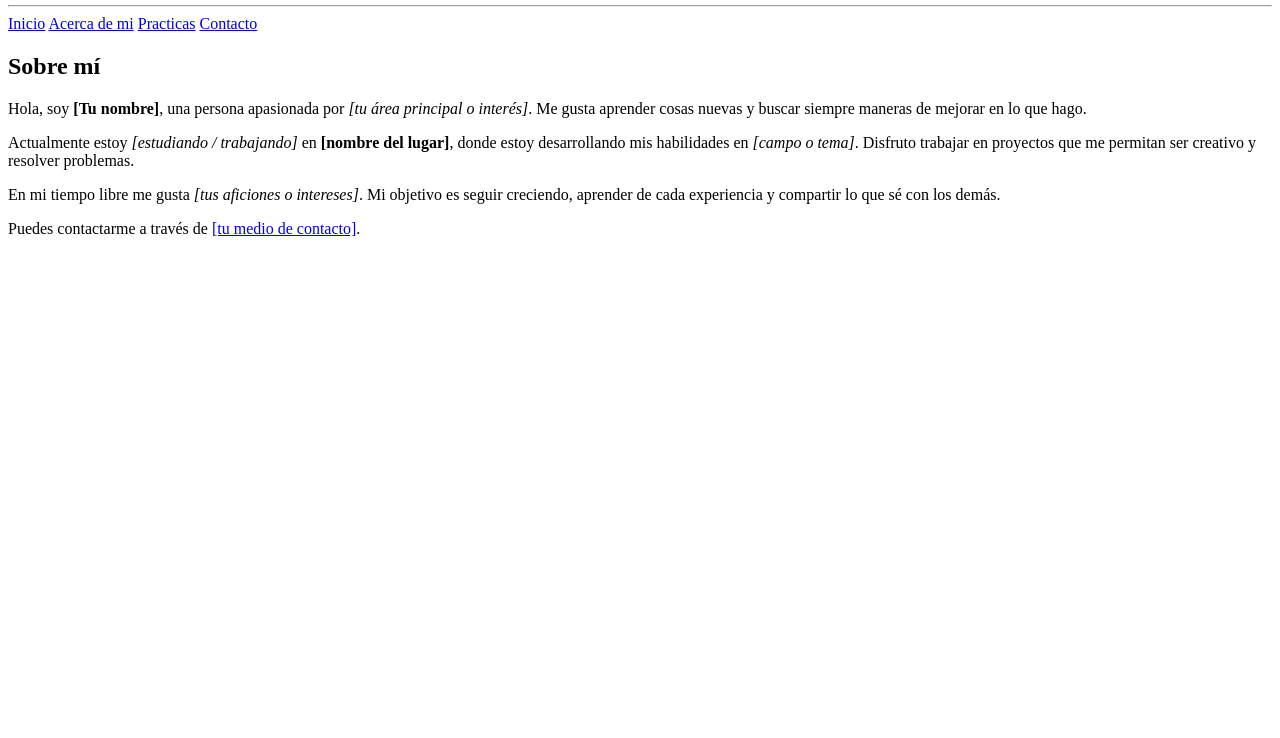
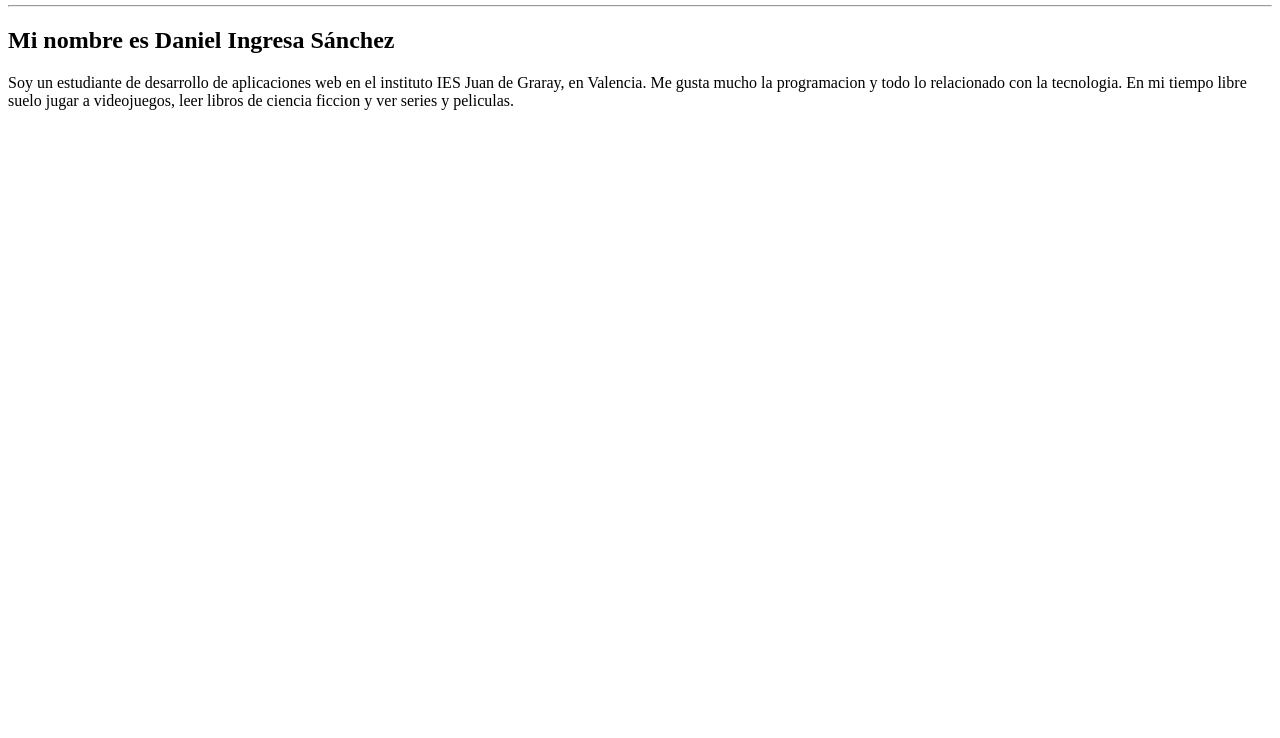
Before and after one commit to Topperzito/Topperzito.github.io, a plain HTML site: page acercademi.html in a window 1280 px wide. Shown: the part 62-800 px from the top of the page. Drawn offline with Linux system fonts and the light colour scheme.

Commit message:
Modoficacion primaria del acercademi

```diff
--- a/acercademi.html
+++ b/acercademi.html
@@ -8,45 +8,16 @@
 <body>
     <section>
         <div class="Encabecazo">
-            <h1>Acerca de mi</h1>
+            <h1 align="center">Acerca de mi</h1>
             <hr>
         </div>
     </section>
 
     <section>
-        <div class="Enlaces de pagina">
-            <nav>
-                <a href="index.html">Inicio</a>
-                <a href="acercademi.html">Acerca de mi</a>
-                <a href="practicas.html">Practicas</a>
-                <a href="contacto.html">Contacto</a>
-            </nav>
+        <div class="Contenido">
+            <h2>Mi nombre es Daniel Ingresa Sánchez</h2>
+            <p>Soy un estudiante de desarrollo de aplicaciones web en el instituto IES Juan de Graray, en Valencia. Me gusta mucho la programacion y todo lo relacionado con la tecnologia. En mi tiempo libre suelo jugar a videojuegos, leer libros de ciencia ficcion y ver series y peliculas.</p>
         </div>
     </section>
-
-    <section class="Sobre mi">
-  <h2>Sobre mí</h2>
-  <p>
-    Hola, soy <strong>[Tu nombre]</strong>, una persona apasionada por
-    <em>[tu área principal o interés]</em>. Me gusta aprender cosas nuevas y
-    buscar siempre maneras de mejorar en lo que hago.
-  </p>
-  <p>
-    Actualmente estoy <em>[estudiando / trabajando]</em> en
-    <strong>[nombre del lugar]</strong>, donde estoy desarrollando mis habilidades
-    en <em>[campo o tema]</em>. Disfruto trabajar en proyectos que me permitan ser
-    creativo y resolver problemas.
-  </p>
-  <p>
-    En mi tiempo libre me gusta <em>[tus aficiones o intereses]</em>.
-    Mi objetivo es seguir creciendo, aprender de cada experiencia y compartir
-    lo que sé con los demás.
-  </p>
-  <p>
-    Puedes contactarme a través de
-    <a href="[tu enlace de contacto o correo]">[tu medio de contacto]</a>.
-  </p>
-</section>
-
 </body>
 </html>
```
